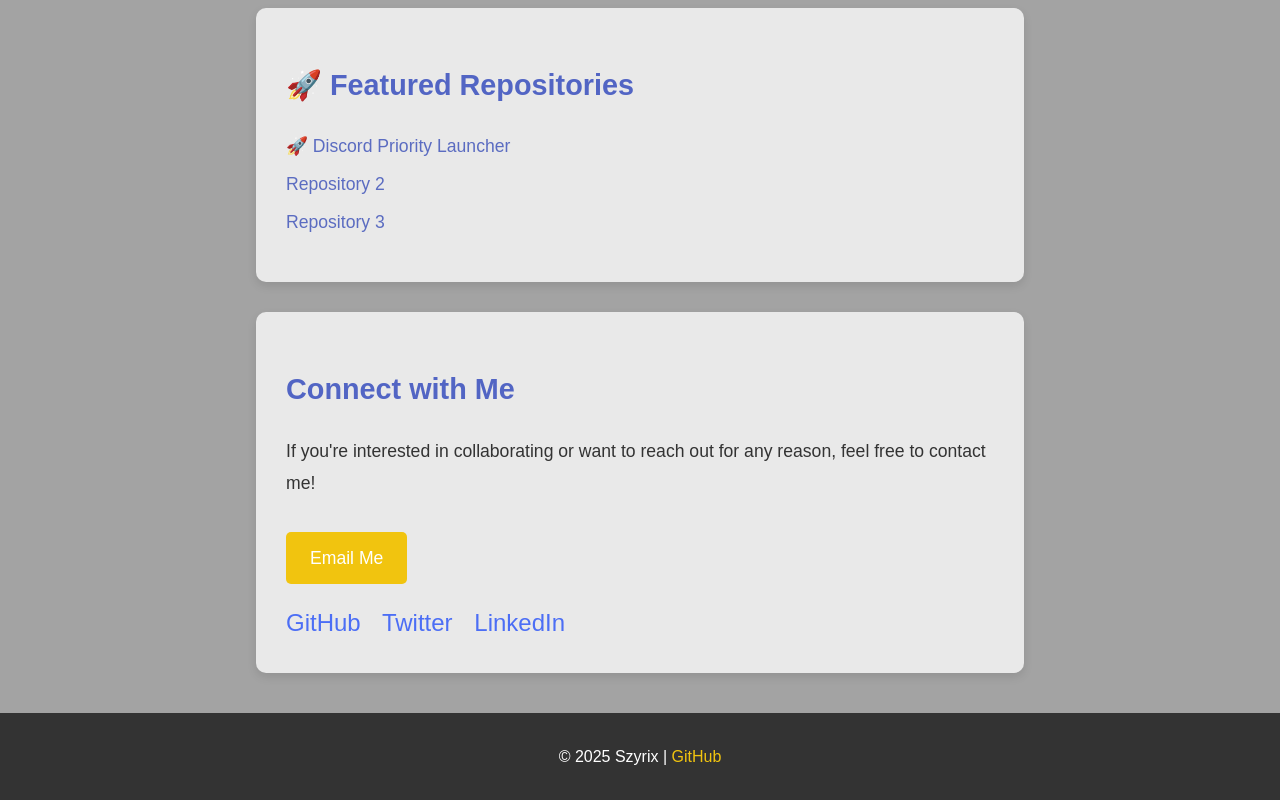
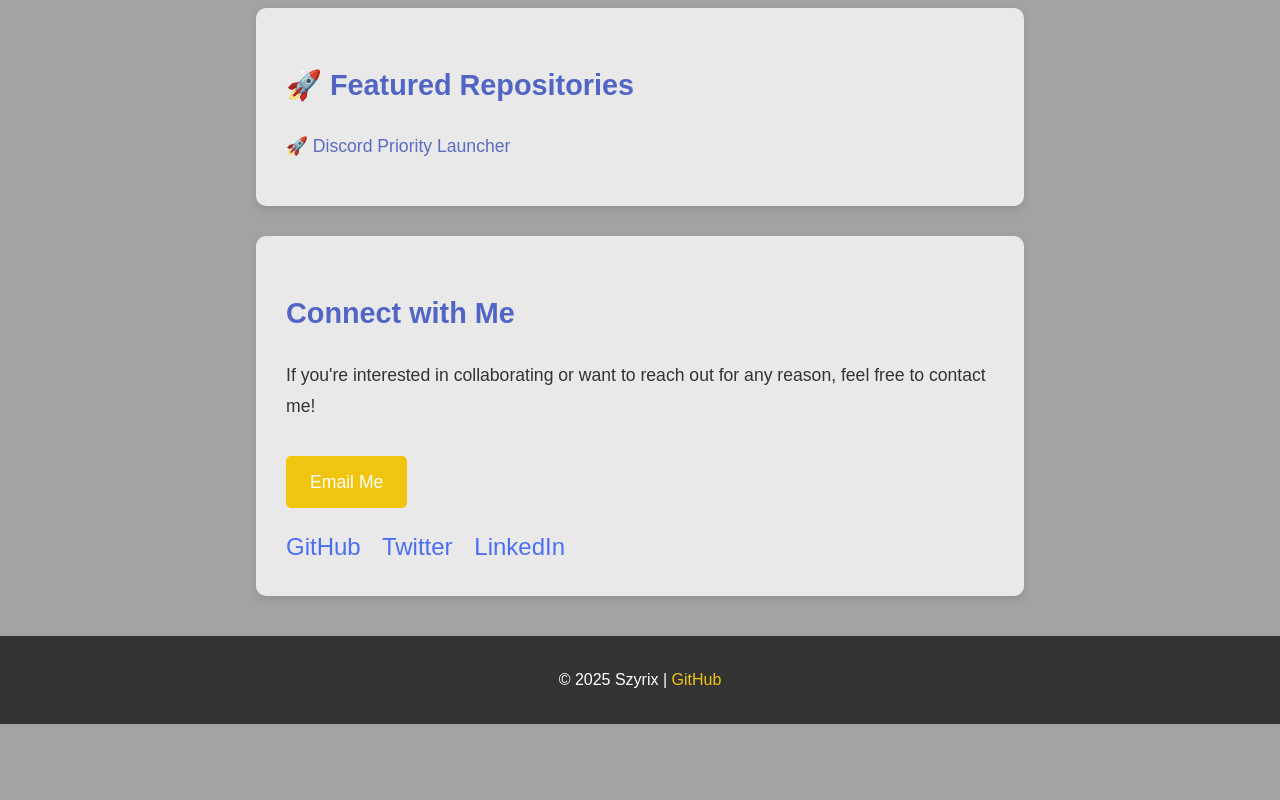
Before and after one commit to szyrix/Szyrix.github.io, a plain HTML site: page index.html in a window 1280 px wide. Shown: the part 1016-1816 px from the top of the page. After the commit the page ends 1740 px from the top, so only its background shows below. Drawn offline with Linux system fonts and the light colour scheme.

Commit message:
change to featured

```diff
--- a/index.html
+++ b/index.html
@@ -180,16 +180,6 @@
               >Discord Priority Launcher</a
             >
           </li>
-          <li>
-            <a href="https://github.com/your-username/repository-name"
-              >Repository 2</a
-            >
-          </li>
-          <li>
-            <a href="https://github.com/your-username/repository-name"
-              >Repository 3</a
-            >
-          </li>
         </ul>
       </div>
 
```
